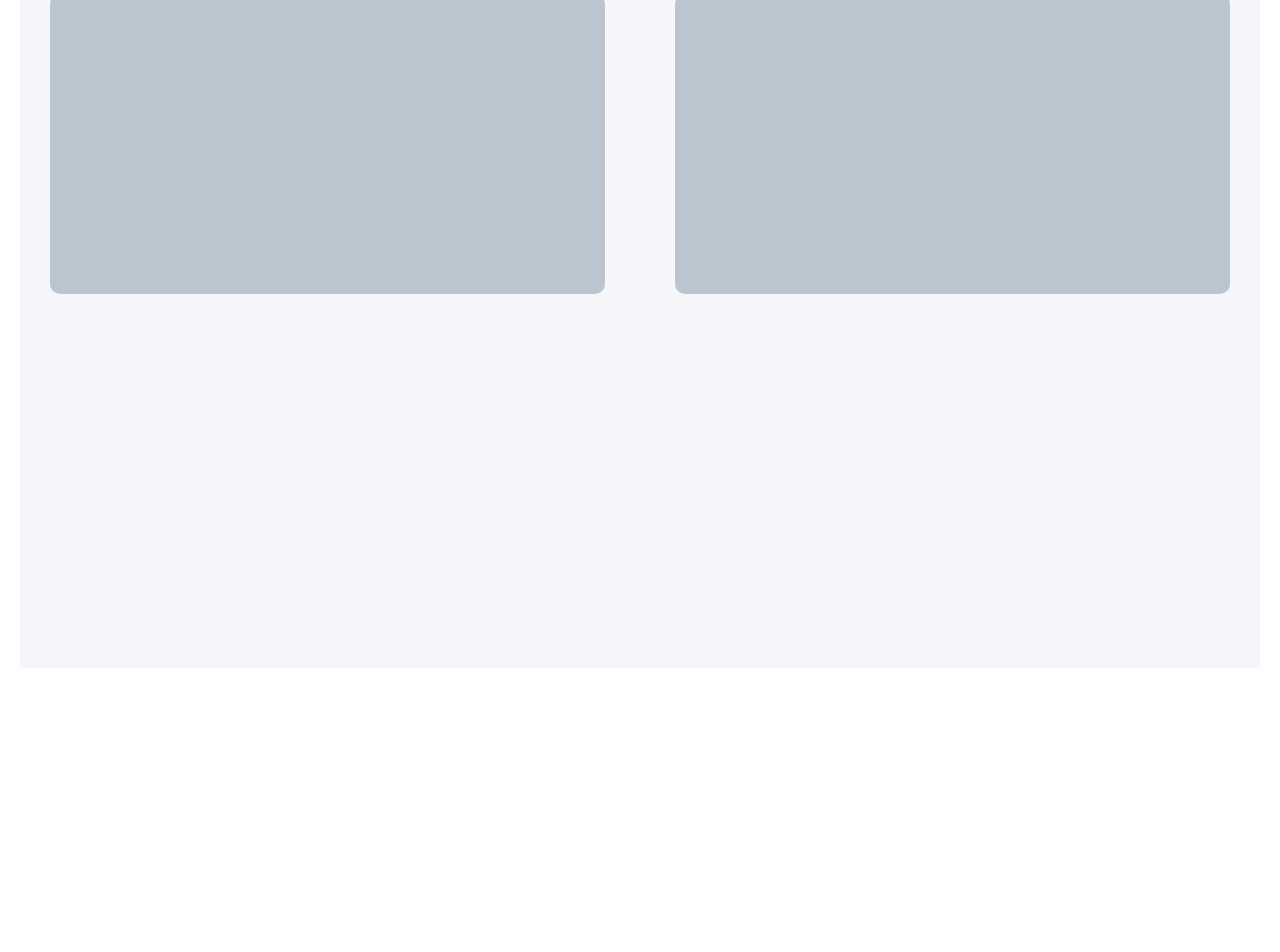
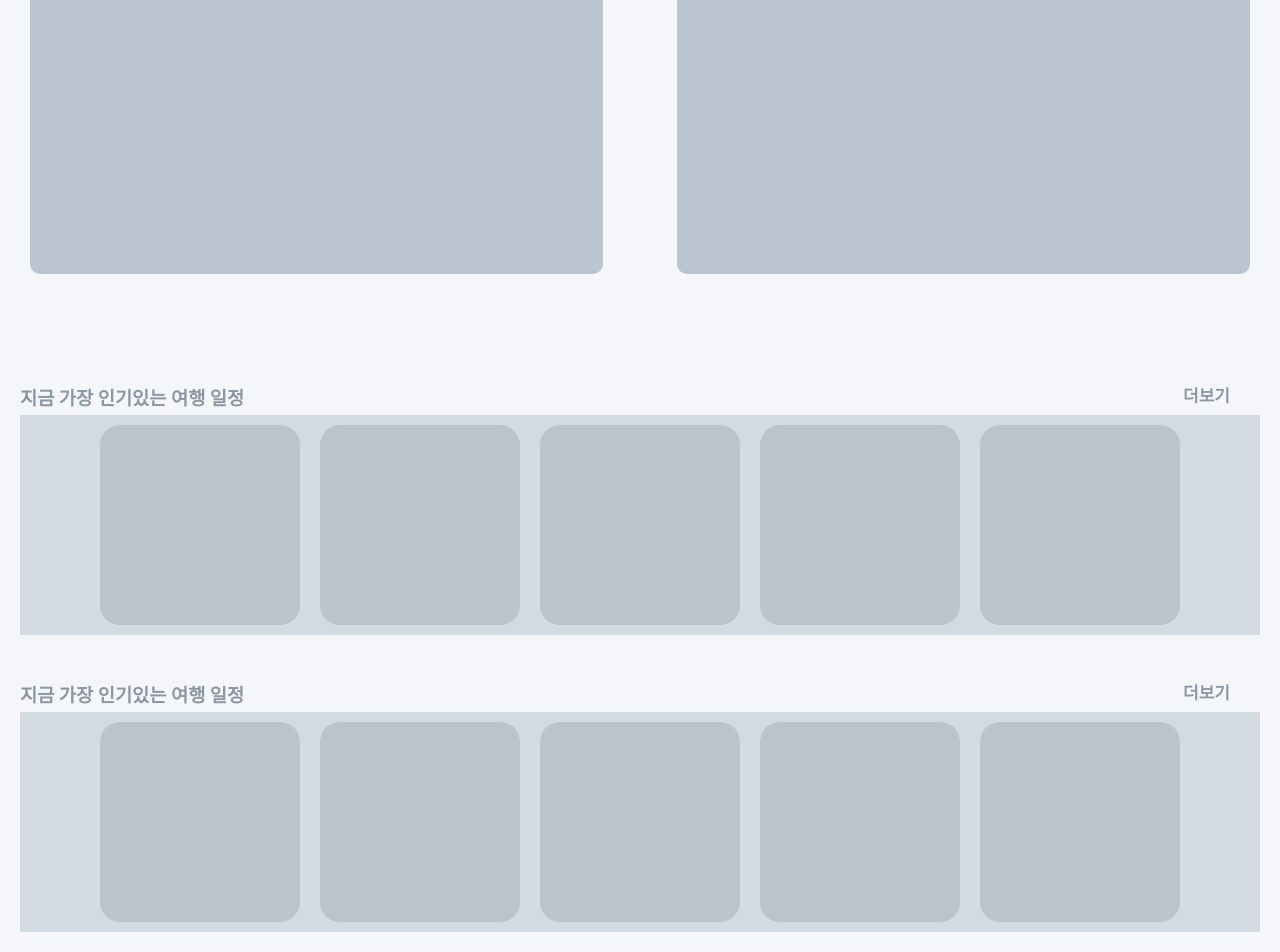
Before and after one commit to cbkpar/fly-mate, a React (Create React App) app: page / in a window 1280 px wide. Shown: the part 562-1514 px from the top of the page. Before the commit the page ends 1250 px from the top, so only its background shows below. Built offline with nearby package versions, Linux system fonts and the light colour scheme.

Commit message:
Popular Article

```diff
--- a/package.json
+++ b/package.json
@@ -7,8 +7,11 @@
     "@testing-library/react": "^11.1.0",
     "@testing-library/user-event": "^12.1.10",
     "gh-pages": "^3.2.3",
+    "moment-timezone": "^0.5.34",
     "react": "^17.0.2",
     "react-dom": "^17.0.2",
+    "react-live-clock": "^5.3.1",
+    "react-moment": "^1.1.1",
     "react-router-dom": "^6.0.2",
     "react-scripts": "4.0.3",
     "sass": "^1.43.4",
--- a/src/App.scss
+++ b/src/App.scss
@@ -3,7 +3,8 @@
 }
 
 .main {
-  margin : 20px;
+  margin : 0;
+  padding-top: 50px;
   background: #f4f6f9;
 }
 
--- a/src/components/Header/Header.scss
+++ b/src/components/Header/Header.scss
@@ -1,6 +1,7 @@
 /* 헤더 */
 .header {
-  position: relative;
+  position: fixed;
+  top: 0;
   display: flex;
   width: 100%;
   height: 50px;
@@ -8,6 +9,7 @@
   align-items: center;
   justify-content: center;
   color: #fff;
+  z-index: 10;
 
   h1 {
     position: absolute;
@@ -18,6 +20,10 @@
   li {
     display: inline-block;
     padding: 5px 10px;
+  }
+
+  a {
+    font-weight: 700;
   }
 
   .avatar::after {
--- a/src/components/Home/Article.js
+++ b/src/components/Home/Article.js
@@ -1,5 +1,6 @@
 import React, { Component } from 'react'
 import './Article.scss';
+import Clock from 'react-live-clock'
 
 class Article extends Component {
   render() {
@@ -7,7 +8,7 @@ class Article extends Component {
       <section className="article">
       <div className="container">
         <div className="date">
-          0000년 00월 00일 코로나 19 정보
+          <Clock format={'YYYY년 MM월 DD일'} ticking={false} /> 코로나 19 정보
         </div>
         <div className="search">
           <h4>내가 원하는 지역 코로나 정보 알아보기</h4>
--- a/src/components/Home/Article.scss
+++ b/src/components/Home/Article.scss
@@ -1,11 +1,11 @@
 /* 기사 */
 .article {
-  height: 800px;
+  height: 500px;
   margin: 10px;
 
   .container {
     padding: 20px;
-    height: 600px;
+    height: 450px;
 
     .date {
       font-size: 22px;
@@ -79,6 +79,10 @@
 
 /* 반응형 */
 @media screen and (max-width: 768px) {
+  .article {
+    height: 750px;
+  }
+
   .article .container .search h3 {
     width: 20%;
   }
--- a/src/components/Home/Home.js
+++ b/src/components/Home/Home.js
@@ -1,6 +1,7 @@
 import { Component } from 'react';
 import Nav from "./Nav";
 import Article from './Article';
+import PopularArticle from './PopularArticle';
 
 
 class Home extends Component {
@@ -10,6 +11,7 @@ class Home extends Component {
       <>
         <Nav />
         <Article />
+        <PopularArticle />
       </>
     )
   }
--- /dev/null
+++ b/src/components/Home/PopularArticle.js
@@ -0,0 +1,39 @@
+import React, { Component } from 'react'
+import { Link } from "react-router-dom";
+import './PopularArticle.scss';
+
+class PopularArticle extends Component {
+  render() {
+    return (
+      <>
+        <section className="popular">
+          <h3>지금 가장 인기있는 여행 일정</h3>
+            <expand><Link to="/" onClick="">더보기</Link></expand>
+          <div className="container">
+            <ul>
+              <li></li>
+              <li></li>
+              <li></li>
+              <li></li>
+              <li></li>
+            </ul>
+          </div>
+        </section>
+        <section className="popular">
+          <h3>지금 가장 인기있는 여행 일정</h3>
+            <expand><Link to="/" onClick="">더보기</Link></expand>
+            <div className="container">
+              <ul>
+                <li></li>
+                <li></li>
+                <li></li>
+                <li></li>
+                <li></li>
+              </ul>
+            </div>
+        </section>
+      </>
+    )
+  }
+}
+export default PopularArticle
--- /dev/null
+++ b/src/components/Home/PopularArticle.scss
@@ -0,0 +1,64 @@
+/* 인기있는 게시글 */
+.popular {
+  position: relative;
+  padding: 20px;
+
+  h3 {
+    color: #8b98a3;
+    margin: 5px 0;
+    font-weight: 700;
+  }
+
+  a {color: #8b98a3;}
+  a:active {color:#8b98a3;}
+  a:hover {color: #5f6970;}
+
+  expand {
+    position: absolute;
+    right: 50px;
+    top: 24px;
+    font-size: 17px;
+    color: #bac5d0;
+    font-weight: 700;
+  }
+
+  ul {
+    display: flex;
+    background-color: #d3dbe2;
+    overflow: hidden;
+    justify-content: center;
+  }
+
+  li {
+    width: 200px;
+    height: 200px;
+    margin: 10px;
+    border-radius: 20px;
+    background-color:  #bac4cc;
+  }
+}
+
+/* 반응형 */
+@media screen and (max-width: 1279px) {
+  .popular li:nth-child(5) {
+    display: none;
+  }
+}
+
+@media screen and (max-width: 1023px) {
+  .popular li:nth-child(4) {
+    display: none;
+  }
+}
+
+@media screen and (max-width: 768px) {
+  .popular li:nth-child(3) {
+    display: none;
+  }
+}
+
+@media screen and (max-width: 600px) {
+  .popular li:nth-child(2) {
+    display: none;
+  }
+}
```
Also changed, not shown: 2 other files (tests, documents, lock files or other folders).
